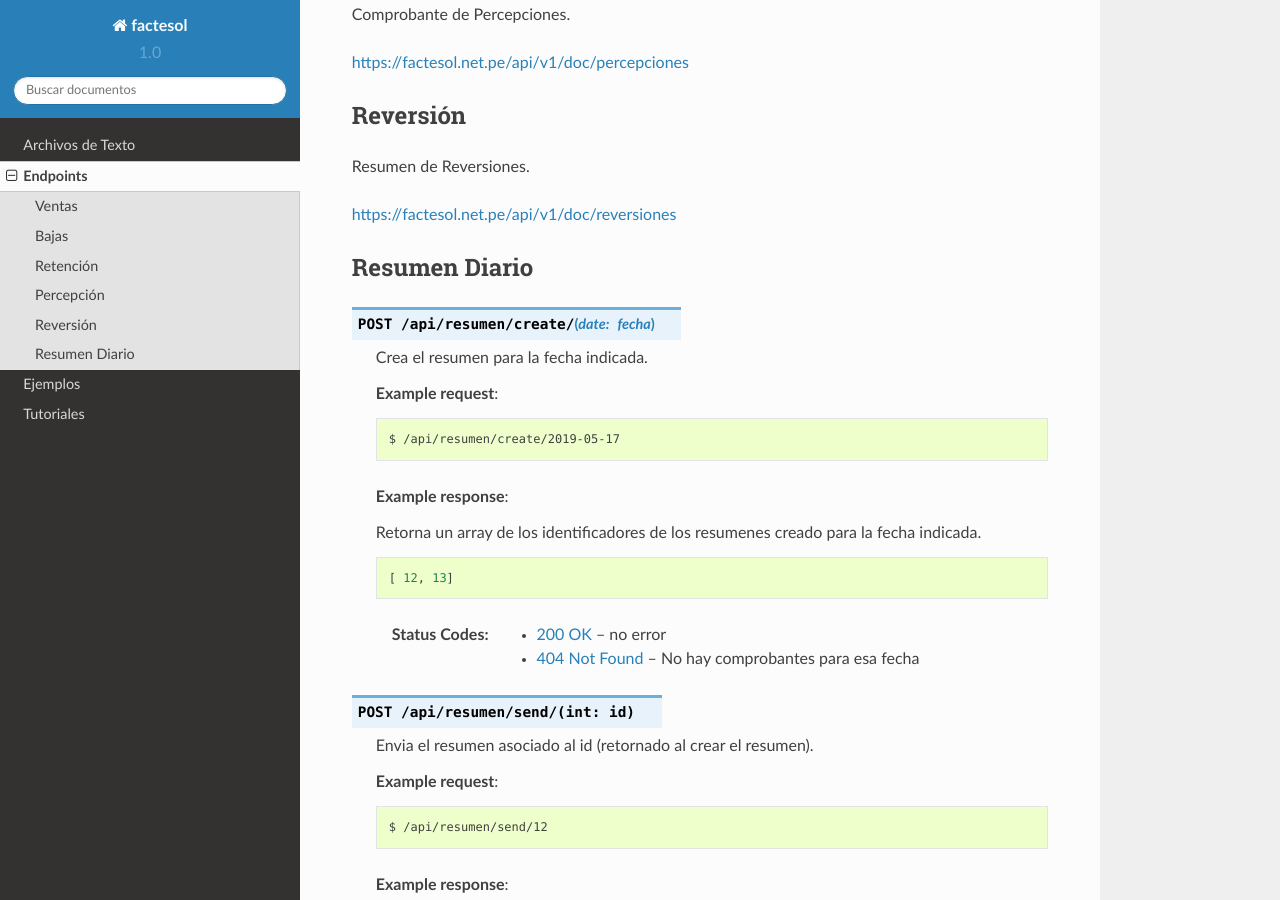
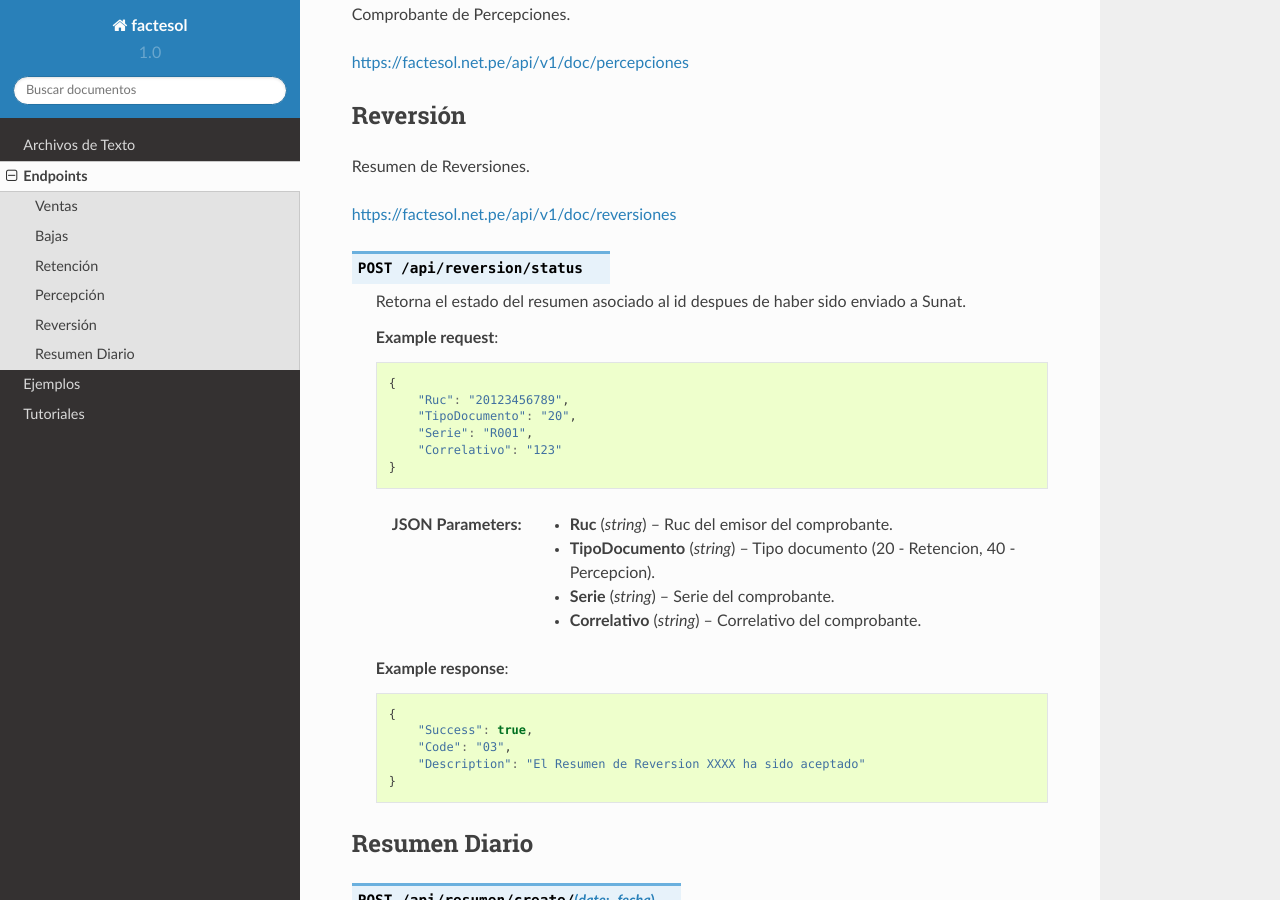
Before and after one commit to giansalex/factesol-docs, a Sphinx documentation site: the page built from docs/endpoints.rst, in a window 1280 px wide and 900 px high, scrolled down 717 px. Built offline with Sphinx 7.4.7 and the Read the Docs theme 2.0.0, drawn with Linux system fonts in a browser that asks for light colours.

Commit message:
consutlta reversion estado

```diff
--- a/docs/endpoints.rst
+++ b/docs/endpoints.rst
@@ -34,6 +34,37 @@
 Resumen de Reversiones.
 
 https://factesol.net.pe/api/v1/doc/reversiones
+
+.. http:post::  /api/reversion/status
+
+    Retorna el estado del resumen asociado al id despues de haber sido enviado a Sunat.
+
+    **Example request**:
+
+    .. sourcecode:: js
+
+        {
+            "Ruc": "20123456789",
+            "TipoDocumento": "20",
+            "Serie": "R001",
+            "Correlativo": "123"
+        }
+
+    :jsonparam string Ruc: Ruc del emisor del comprobante.
+    :jsonparam string TipoDocumento: Tipo documento (20 - Retencion, 40 - Percepcion).
+    :jsonparam string Serie: Serie del comprobante.
+    :jsonparam string Correlativo: Correlativo del comprobante.
+
+    **Example response**:
+
+    .. sourcecode:: js
+
+        {
+            "Success": true,
+            "Code": "03",
+            "Description": "El Resumen de Reversion XXXX ha sido aceptado"
+        }
+
 
 Resumen Diario
 --------------
```
